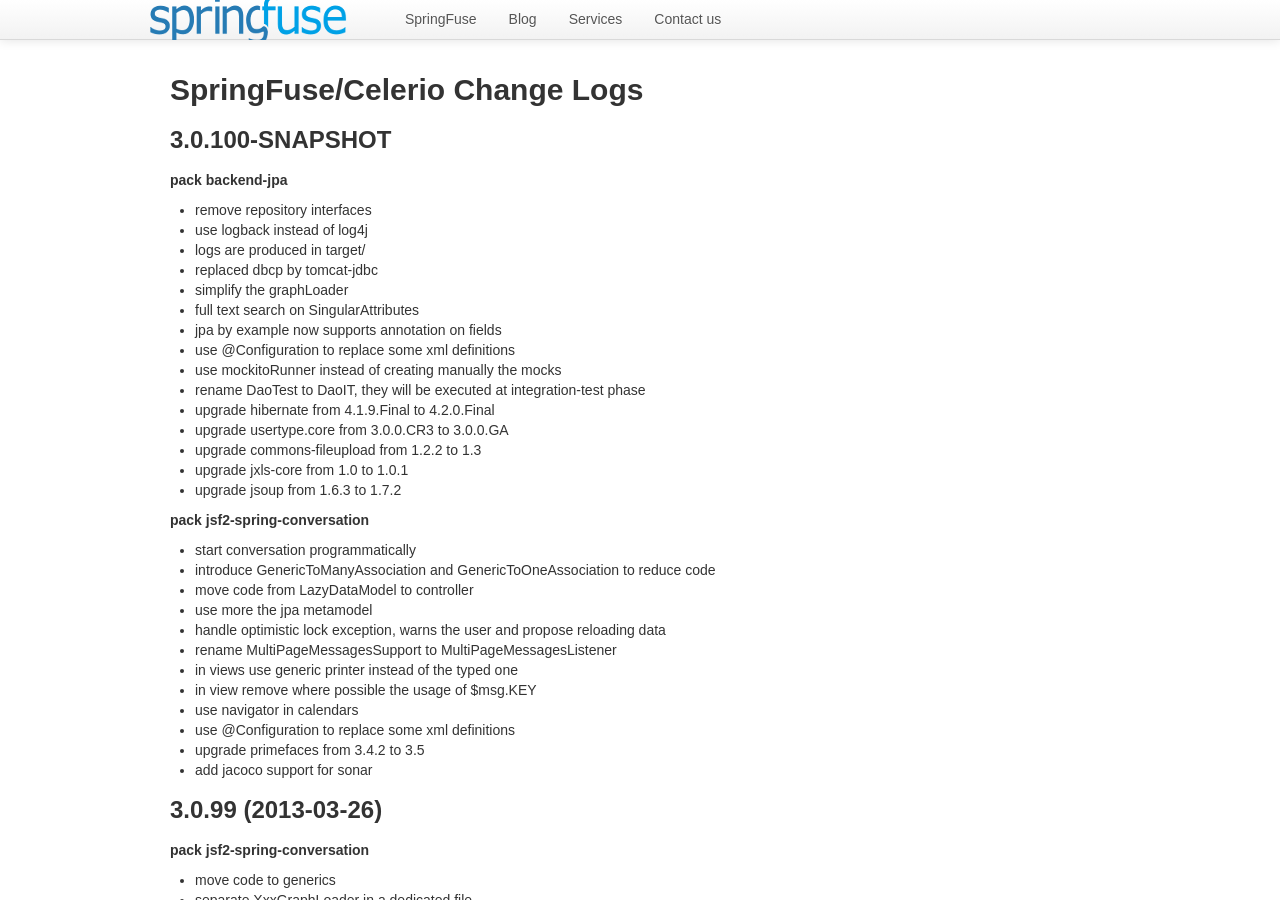
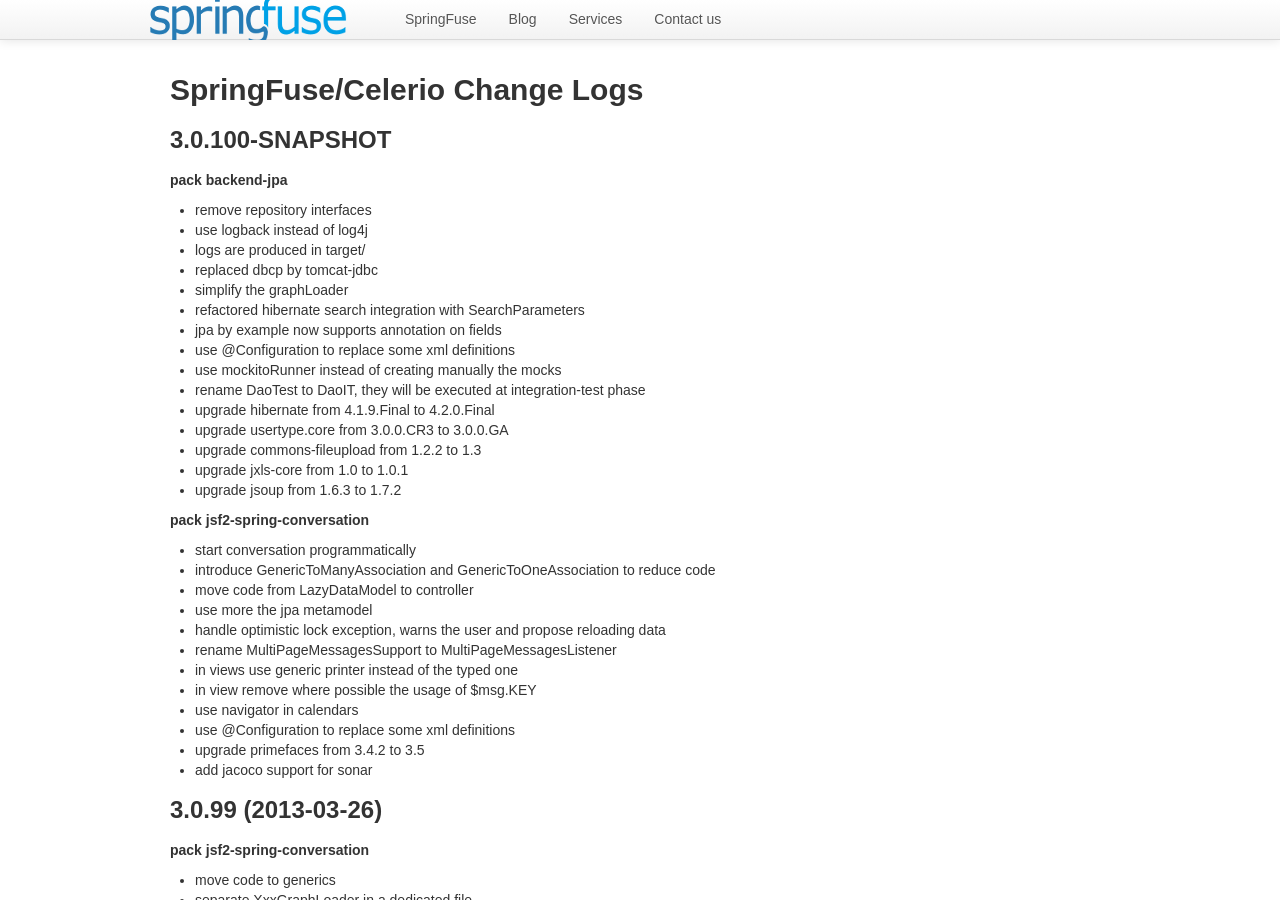
Before and after one commit to springfuse/springfuse.github.com, a Jekyll site: the page built from change-log.md, in a window 1280 px wide and 900 px high. Built offline with Jekyll 4.4.1, drawn with Linux system fonts in a browser that asks for light colours; Markdown is read by kramdown in place of the engine named in the settings; comment, search, counter and statistics services are not loaded.

Commit message:
sync with latest commits

```diff
--- a/change-log.md
+++ b/change-log.md
@@ -13,7 +13,7 @@ title: Springfuse change log
 * logs are produced in target/
 * replaced dbcp by tomcat-jdbc
 * simplify the graphLoader
-* full text search on SingularAttributes
+* refactored hibernate search integration with SearchParameters
 * jpa by example now supports annotation on fields
 * use @Configuration to replace some xml definitions
 * use mockitoRunner instead of creating manually the mocks
```
